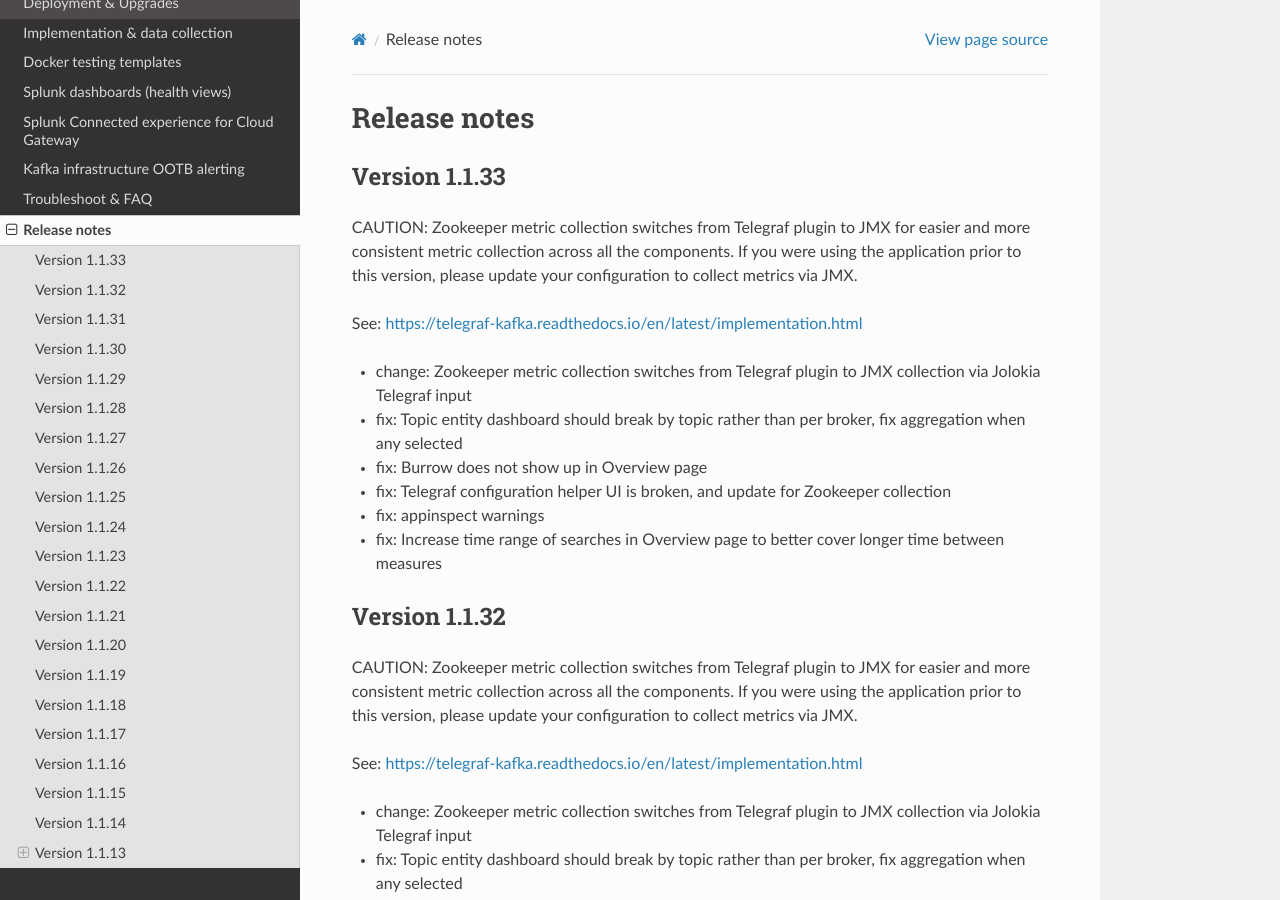
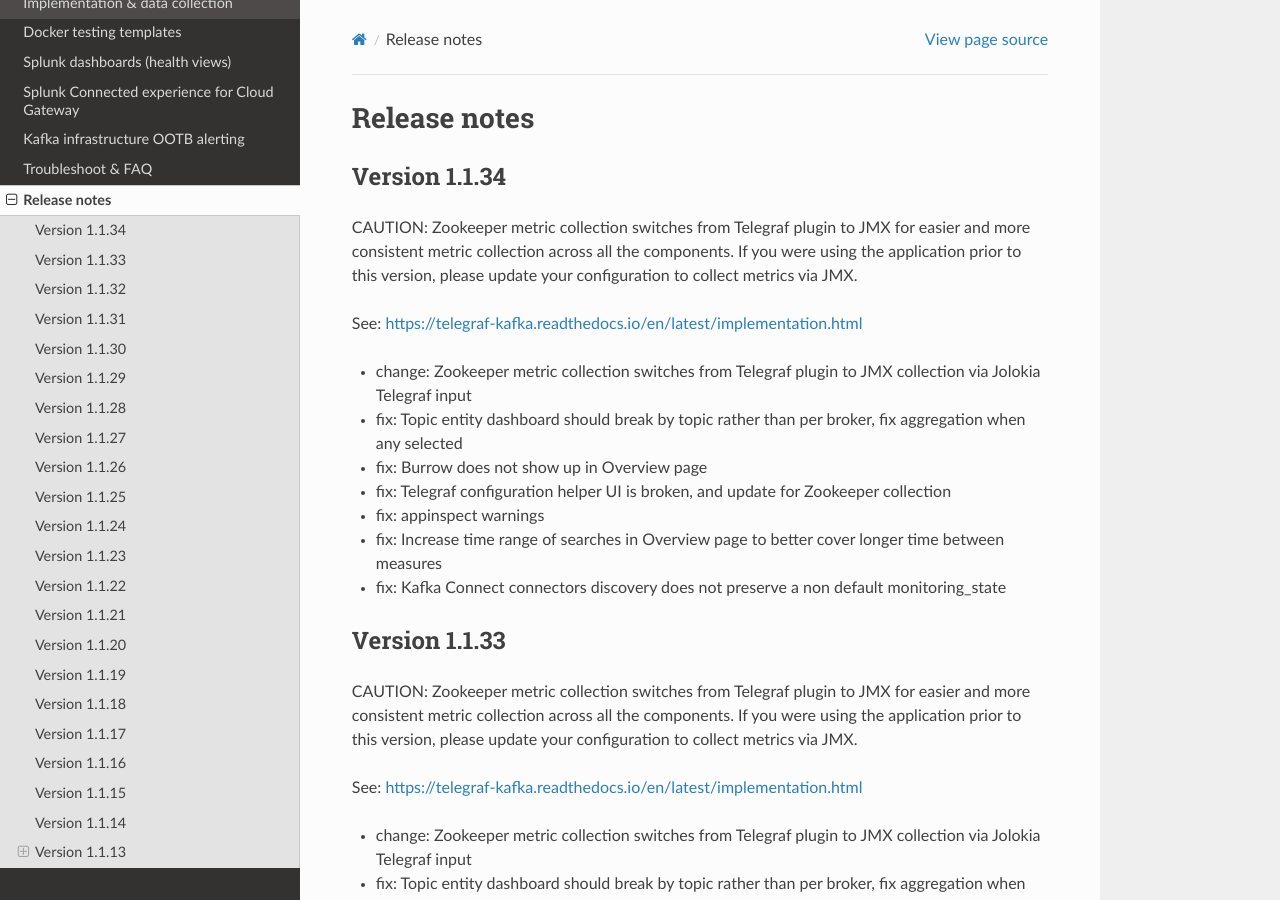
Before and after one commit to guilhemmarchand/telegraf-kafka, a Sphinx documentation site: the page built from docs/releasenotes.rst, in a window 1280 px wide and 900 px high. Built offline with Sphinx 7.4.7 and the Read the Docs theme 2.0.0, drawn with Linux system fonts in a browser that asks for light colours.

Commit message:
Version 1.1.34
CAUTION: Zookeeper metric collection switches from Telegraf plugin to JMX for easier and more consistent metric collection across all the components.
If you were using the application prior to this version, please update your configuration to collect metrics via JMX.

See: https://telegraf-kafka.readthedocs.io/en/latest/implementation.html

- change: Zookeeper metric collection switches from Telegraf plugin to JMX collection via Jolokia Telegraf input
- fix: Topic entity dashboard should break by topic rather than per broker, fix aggregation when any selected
- fix: Burrow does not show up in Overview page
- fix: Telegraf configuration helper UI is broken, and update for Zookeeper collection
- fix: appinspect warnings
- fix: Increase time range of searches in Overview page to better cover longer time between measures
- fix: Kafka Connect connectors discovery does not preserve a non default monitoring_state

```diff
--- a/docs/releasenotes.rst
+++ b/docs/releasenotes.rst
@@ -1,5 +1,22 @@
 Release notes
 #############
+
+==============
+Version 1.1.34
+==============
+
+CAUTION: Zookeeper metric collection switches from Telegraf plugin to JMX for easier and more consistent metric collection across all the components.
+If you were using the application prior to this version, please update your configuration to collect metrics via JMX.
+
+See: https://telegraf-kafka.readthedocs.io/en/latest/implementation.html
+
+- change: Zookeeper metric collection switches from Telegraf plugin to JMX collection via Jolokia Telegraf input
+- fix: Topic entity dashboard should break by topic rather than per broker, fix aggregation when any selected
+- fix: Burrow does not show up in Overview page
+- fix: Telegraf configuration helper UI is broken, and update for Zookeeper collection
+- fix: appinspect warnings
+- fix: Increase time range of searches in Overview page to better cover longer time between measures
+- fix: Kafka Connect connectors discovery does not preserve a non default monitoring_state
 
 ==============
 Version 1.1.33
```
Also changed, not shown: 4 other files.
